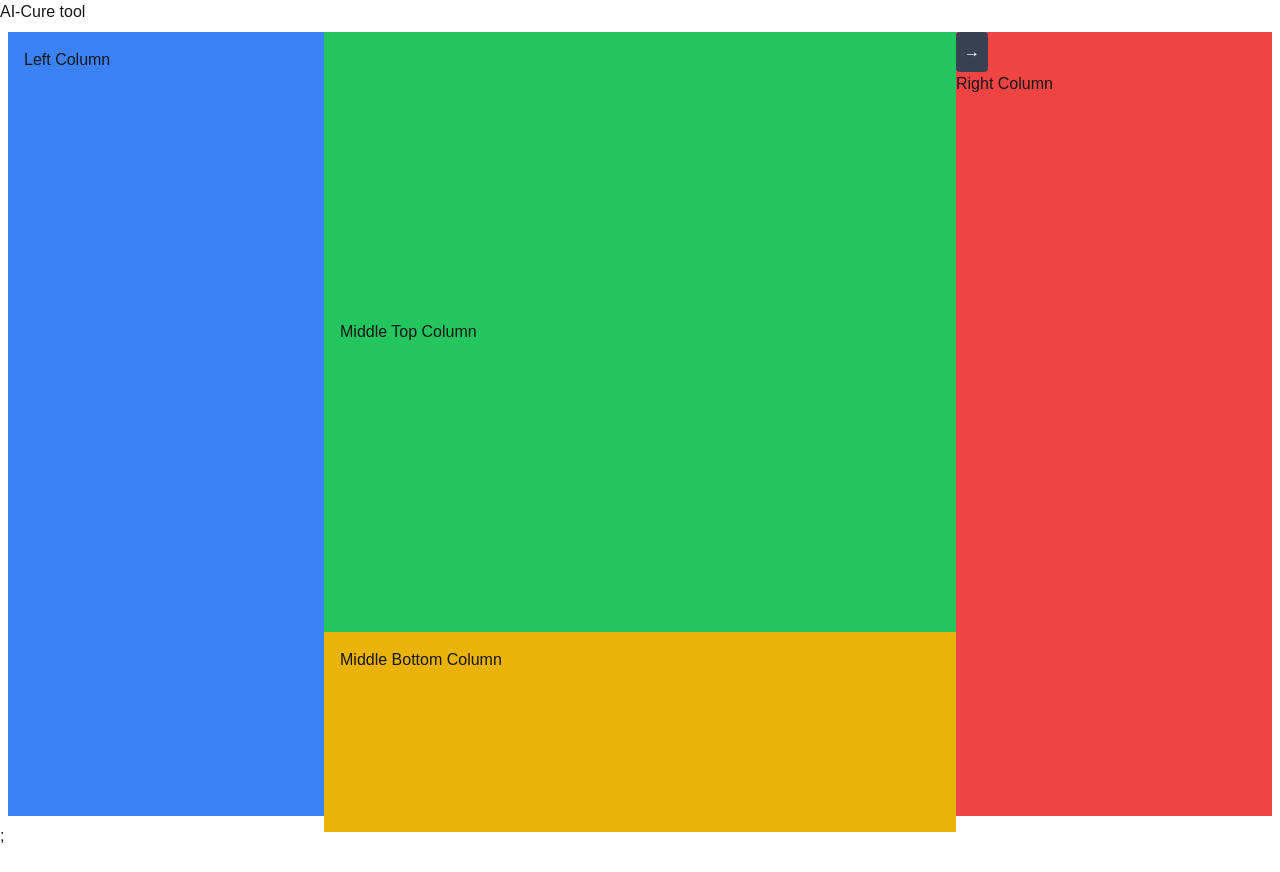
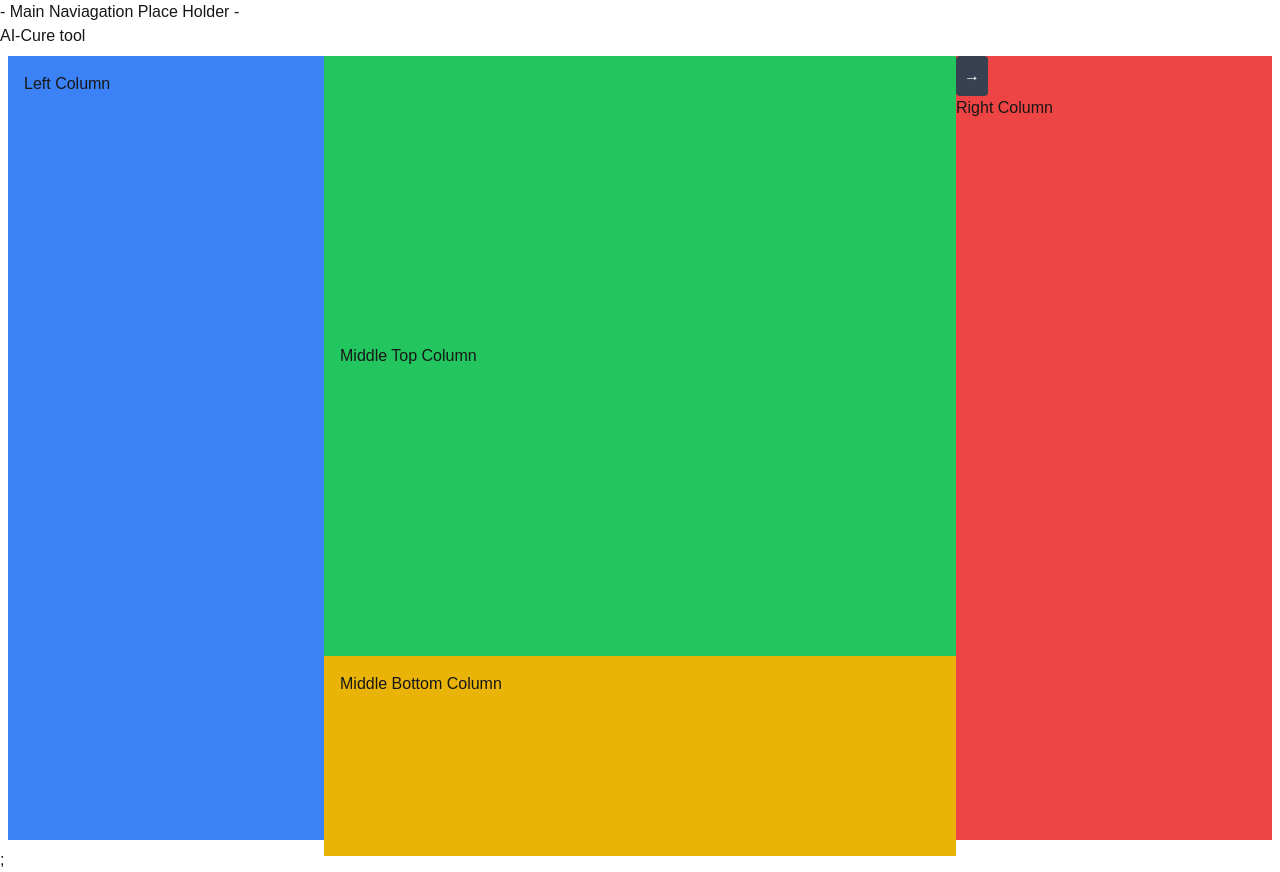
Before and after one commit to alwalt/AI-Cure, a Next.js app: page / in a window 1280 px wide. Before the commit the page ends 848 px from the top, so only its background shows below. Built offline with nearby package versions, Linux system fonts and the light colour scheme.

Commit message:
Add main navigation place holder

```diff
--- a/src/app/page.tsx
+++ b/src/app/page.tsx
@@ -1,8 +1,10 @@
 import AicureToolFull from "@/components/AicureToolFull";
+import MainNavigation from "@/components/MainNanigation";
 
 export default function Home() {
 	return (
 		<div>
+			<MainNavigation />
 			<h1>AI-Cure tool</h1>
 			<AicureToolFull />;
 		</div>
--- a/src/components/AicureToolFull.tsx
+++ b/src/components/AicureToolFull.tsx
@@ -6,19 +6,16 @@ import MiddleTopColumn from "./MiddleTopColumn";
 import MiddleBottomColumn from "./MiddleBottomColumn";
 
 const AicureToolFull = () => {
-	// Only track right column visibility now
 	const [showRight, setShowRight] = useState(true);
 
 	const toggleRightColumn = () => setShowRight((prev) => !prev);
 
 	return (
 		<div className="flex h-screen p-2">
-			{/* Left Column (Always Visible) */}
 			<div className="w-1/4">
 				<LeftColumn />
 			</div>
 
-			{/* Middle Column (Adjusts width based on right column state) */}
 			<div className="flex flex-col h-screen flex-grow">
 				<div className="h-3/4">
 					<MiddleTopColumn />
@@ -28,7 +25,6 @@ const AicureToolFull = () => {
 				</div>
 			</div>
 
-			{/* Right Column (Collapses to small width when hidden) */}
 			<div className={`${showRight ? "w-1/4" : "w-10"} flex h-full`}>
 				<RightColumn
 					toggleRightColumn={toggleRightColumn}
--- /dev/null
+++ b/src/components/MainNanigation.tsx
@@ -0,0 +1,9 @@
+const MainNavigation = () => {
+	return (
+		<div className="top-0">
+			<p> - Main Naviagation Place Holder - </p>
+		</div>
+	);
+};
+
+export default MainNavigation;
--- a/src/components/RightColumn.tsx
+++ b/src/components/RightColumn.tsx
@@ -9,7 +9,6 @@ const RightColumn: React.FC<RightColumnProps> = ({
 }) => {
 	return (
 		<div className="bg-red-500 flex flex-col items-start w-full">
-			{/* Toggle Button for Right Column */}
 			<button
 				onClick={toggleRightColumn}
 				className="bg-gray-700 text-white p-2 rounded w-8"
@@ -17,11 +16,9 @@ const RightColumn: React.FC<RightColumnProps> = ({
 				{isRightColumnVisible ? "→" : "←"}
 			</button>
 
-			{/* Show Right Column content only when expanded */}
 			{isRightColumnVisible && (
 				<>
 					<p>Right Column</p>
-					{/* <p>Areallylongword</p> */}
 				</>
 			)}
 		</div>
```
